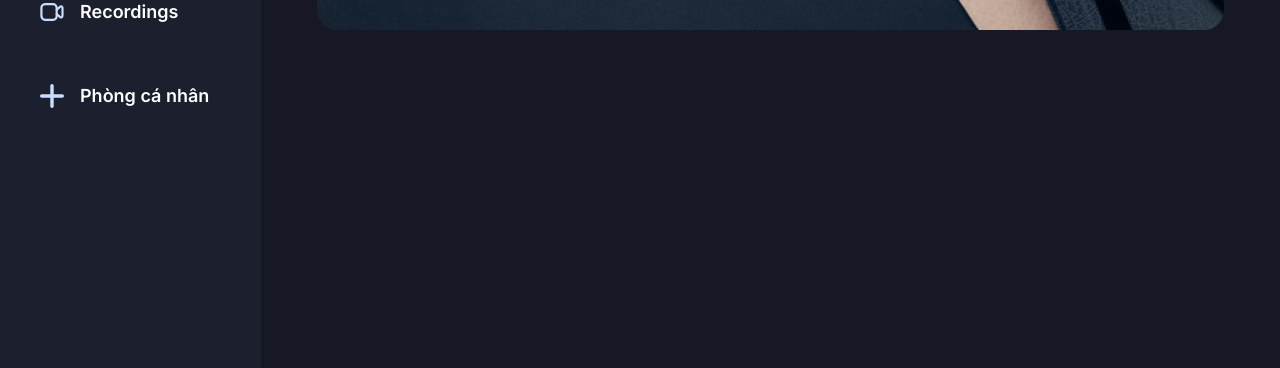
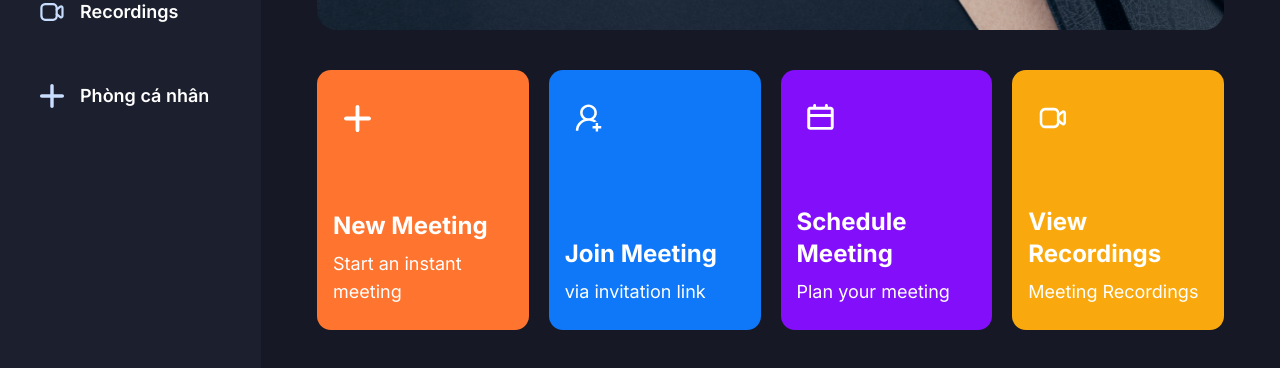
Before and after one commit to aceblack0003/clone-zoom, a Next.js app: page / in a window 1280 px wide. Shown: the part 382-750 px from the top of the page. Built offline with nearby package versions, Linux system fonts and the light colour scheme; no server answers.

Commit message:
homepage completed

```diff
--- a/app/(root)/(home)/page.tsx
+++ b/app/(root)/(home)/page.tsx
@@ -1,3 +1,4 @@
+import MeetingTypeList from '@/components/MeetingTypeList';
 import React from 'react'
 
 const Home = () => {
@@ -21,7 +22,7 @@
           </div>
         </div>
       </div>
-
+      <MeetingTypeList />
     </section>
   )
 }
--- /dev/null
+++ b/components/HomeCard.tsx
@@ -0,0 +1,32 @@
+import { cn } from '@/lib/utils';
+import Image from 'next/image'
+import React from 'react'
+
+interface HomeCardProps {
+    className?: string;
+    img: string;
+    title: string;
+    description: string;
+    handleClick?: () => void;
+}
+
+const HomeCard = ({ className, img, title, description, handleClick }: HomeCardProps) => {
+    return (
+        <section className={cn(' px-4 py-6 flex flex-col justify-between w-full xl:max-w-[270px] min-h-[260px] rounded-[14px] cursor-pointer',className)}
+        onClick={handleClick}
+        >
+            <div className='flex-center grassmorphism size-12 rounded-[10px]'>
+                <Image src={img}
+                    alt='meeting' width={27} height={27} />
+            </div>
+            <div className='flex flex-col gap-2'>
+                <h1 className='text-2xl font-bold'>
+                    {title}
+                </h1>
+                <p className=' text-lg font-normal'>{description}</p>
+            </div>
+        </section>
+    )
+}
+
+export default HomeCard
--- /dev/null
+++ b/components/MeetingTypeList.tsx
@@ -0,0 +1,45 @@
+'use client'
+import { useState } from 'react';
+import HomeCard from './HomeCard'
+import { useRouter } from 'next/navigation';
+
+const MeetingTypeList = () => {
+  const router = useRouter();
+  const [meetingState, setMeetingState] = useState<
+    'isScheduleMeeting' | 'isJoiningMeeting' | 'isInstantMeeting' | undefined
+  >(undefined);
+  return (
+    <section className='grid grid-cols-1 gap-5 md:grid-cols-2 xl:grid-cols-4'>
+      <HomeCard
+        img="/icons/add-meeting.svg"
+        title="New Meeting"
+        description="Start an instant meeting"
+        handleClick={() => setMeetingState('isInstantMeeting')}
+        className="bg-orange-1"
+      />
+      <HomeCard
+        img="/icons/join-meeting.svg"
+        title="Join Meeting"
+        description="via invitation link"
+        className="bg-blue-1"
+        handleClick={() => setMeetingState('isJoiningMeeting')}
+      />
+      <HomeCard
+        img="/icons/schedule.svg"
+        title="Schedule Meeting"
+        description="Plan your meeting"
+        className="bg-purple-1"
+        handleClick={() => setMeetingState('isScheduleMeeting')}
+      />
+      <HomeCard
+        img="/icons/recordings.svg"
+        title="View Recordings"
+        description="Meeting Recordings"
+        className="bg-yellow-1"
+        handleClick={() => router.push('/recordings')}
+      />
+    </section>
+  )
+}
+
+export default MeetingTypeList
--- a/tailwind.config.ts
+++ b/tailwind.config.ts
@@ -1,20 +1,20 @@
-import type { Config } from "tailwindcss"
+import type { Config } from 'tailwindcss';
 
 const config = {
-  darkMode: ["class"],
+  darkMode: ['class'],
   content: [
     './pages/**/*.{ts,tsx}',
     './components/**/*.{ts,tsx}',
     './app/**/*.{ts,tsx}',
     './src/**/*.{ts,tsx}',
   ],
-  prefix: "",
+  prefix: '',
   theme: {
     container: {
       center: true,
-      padding: "2rem",
+      padding: '2rem',
       screens: {
-        "2xl": "1400px",
+        '2xl': '1400px',
       },
     },
     extend: {
@@ -22,34 +22,47 @@
         dark: {
           1: '#1C1F2E',
           2: '#161925',
+          3: '#252A41',
+          4: '#1E2757',
         },
         blue: {
-          1: '#0E78F9'
+          1: '#0E78F9',
         },
         sky: {
-          1: '#C9DDFF'
+          1: '#C9DDFF',
+          2: '#ECF0FF',
+          3: '#F5FCFF',
+        },
+        orange: {
+          1: '#FF742E',
+        },
+        purple: {
+          1: '#830EF9',
+        },
+        yellow: {
+          1: '#F9A90E',
         },
       },
-      backgroundImage: {
-        hero: "url('/images/hero-background.png')"
-      },
       keyframes: {
-        "accordion-down": {
-          from: { height: "0" },
-          to: { height: "var(--radix-accordion-content-height)" },
+        'accordion-down': {
+          from: { height: '0' },
+          to: { height: 'var(--radix-accordion-content-height)' },
         },
-        "accordion-up": {
-          from: { height: "var(--radix-accordion-content-height)" },
-          to: { height: "0" },
+        'accordion-up': {
+          from: { height: 'var(--radix-accordion-content-height)' },
+          to: { height: '0' },
         },
       },
       animation: {
-        "accordion-down": "accordion-down 0.2s ease-out",
-        "accordion-up": "accordion-up 0.2s ease-out",
+        'accordion-down': 'accordion-down 0.2s ease-out',
+        'accordion-up': 'accordion-up 0.2s ease-out',
+      },
+      backgroundImage: {
+        hero: "url('/images/hero-background.png')",
       },
     },
   },
-  plugins: [require("tailwindcss-animate")],
-} satisfies Config
+  plugins: [require('tailwindcss-animate')],
+} satisfies Config;
 
-export default config
+export default config;
```
